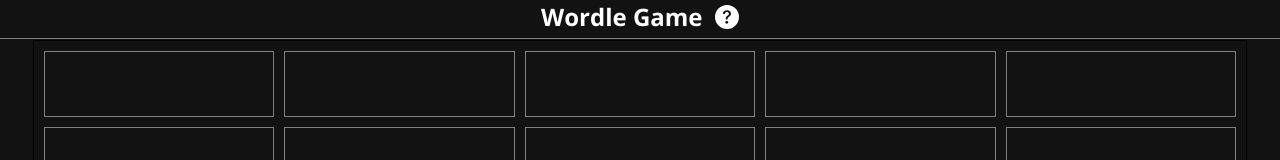
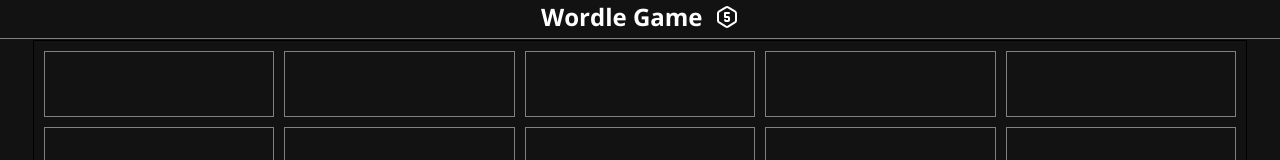
Before and after one commit to Erik-Varga/react-wordle-game, a React (Create React App) app: page / in a window 1280 px wide. Shown: the top 160 px of the page. Built offline with nearby package versions, Linux system fonts and the light colour scheme.

Commit message:
updated logo

```diff
--- a/src/App.js
+++ b/src/App.js
@@ -6,7 +6,7 @@ import React, { useState, createContext, useEffect } from "react";
 import GameOver from "./components/GameOver";
 import Footer from "./components/Footer";
 import { BiRefresh } from 'react-icons/bi';
-import { BsFillQuestionCircleFill } from 'react-icons/bs';
+import { TbHexagonNumber5 } from 'react-icons/tb';
 
 export const AppContext = createContext();
 
@@ -15,7 +15,6 @@ function App() {
   const [currAttempt, setCurrAttempt] = useState({ attempt: 0, letter: 0 });
   const [wordSet, setWordSet] = useState(new Set());
   const [correctWord, setCorrectWord] = useState("");
-  const [hideKB, setHideKB] = useState(false);
   const [disabledLetters, setDisabledLetters] = useState([]);
   const [gameOver, setGameOver] = useState({
     gameOver: false,
@@ -44,12 +43,11 @@ function App() {
 
     if (currWord === correctWord) {
       setGameOver({ gameOver: true, guessedWord: true });
-      console.log('FJB');
       return;
     }
-    console.log(`current attempt: ${currAttempt.attempt}`);
-    console.log(`current word: ${currWord}`);
-    console.log(`correct word: ${correctWord}`);
+    // console.log(`current attempt: ${currAttempt.attempt}`);
+    // console.log(`current word: ${currWord}`);
+    // console.log(`correct word: ${correctWord}`);
     if (currAttempt.attempt === 5) {
       setGameOver({ gameOver: true, guessedWord: false });
       return;
@@ -84,7 +82,7 @@ function App() {
       <nav>
         <h1>
           Wordle Game
-          &nbsp;<BsFillQuestionCircleFill />
+          &nbsp;<TbHexagonNumber5 />
         </h1>
       </nav>
       <AppContext.Provider
@@ -105,7 +103,6 @@ function App() {
         <div className="game">
           <Board />
           {gameOver.gameOver ? <GameOver /> : <Keyboard />}
-          {/* {!hideKB ? <Keyboard /> : <> </>} */}
         </div>
       </AppContext.Provider>
       <div className="btn">
```
